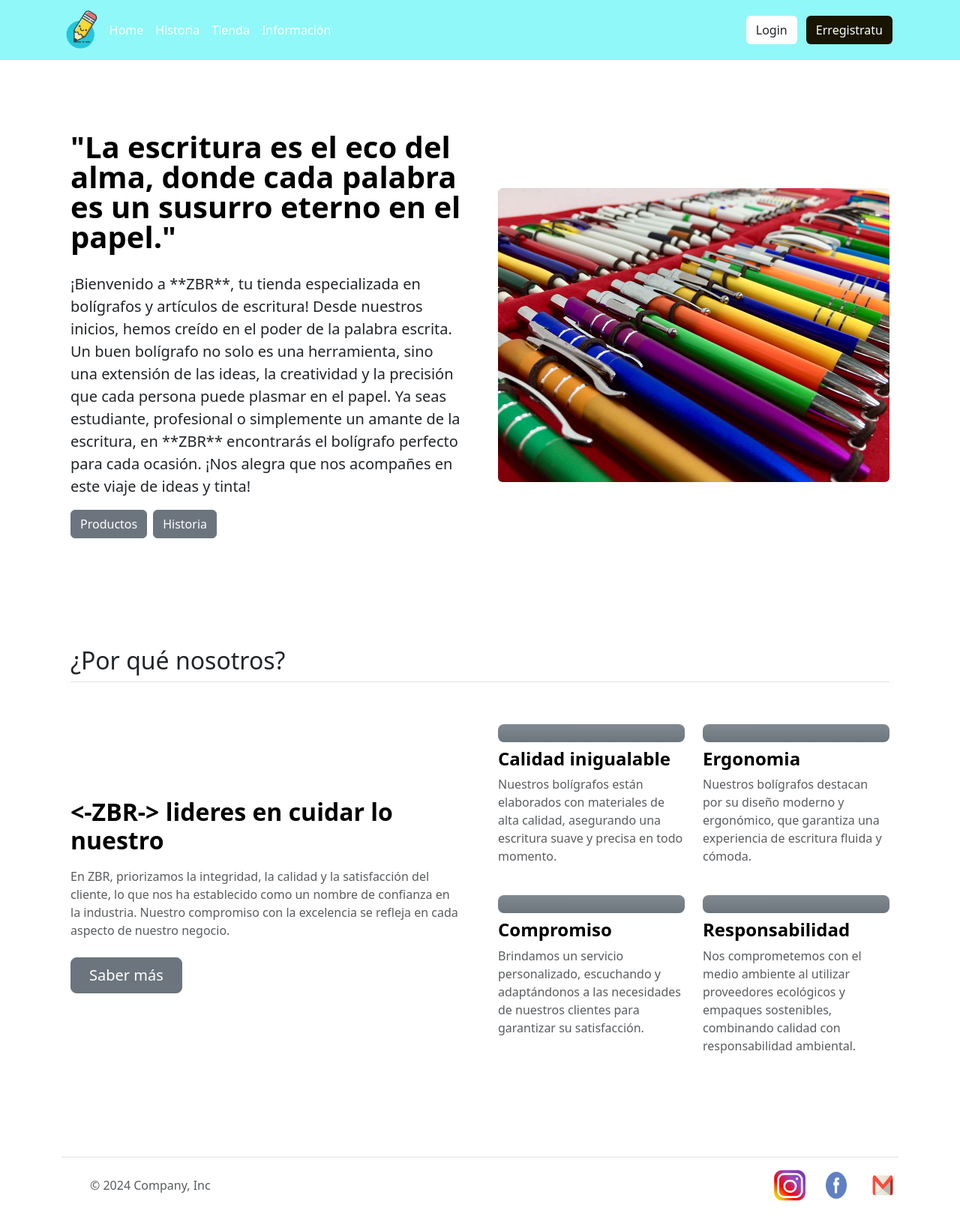
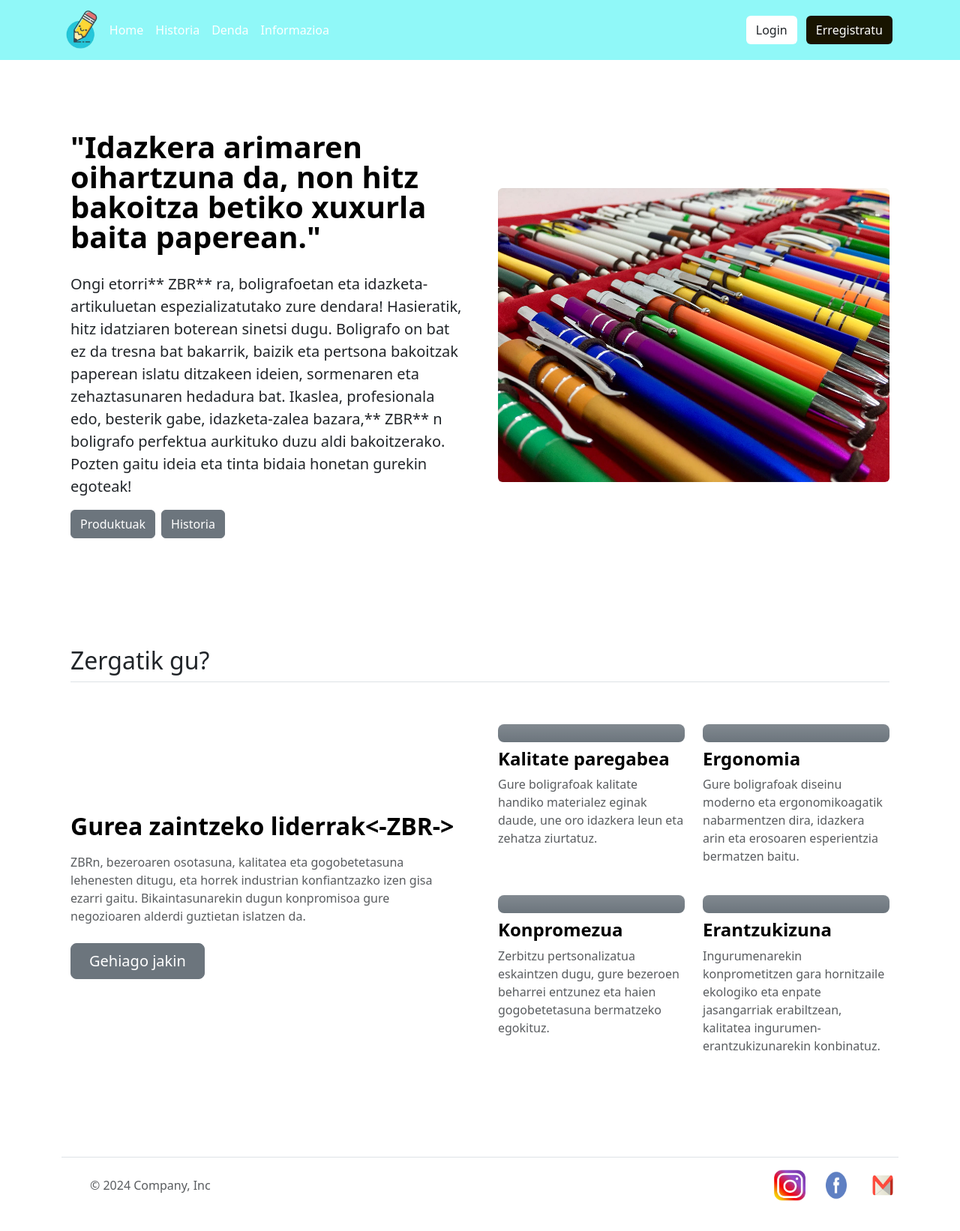
Before and after one commit to AitzolSotoUniEibar/ZBR_Erronka1, a PHP site: page /home in a window 1280 px wide. Shown: the whole page at 75% size. Run offline with PHP 8.4, Linux system fonts and the light colour scheme.

Commit message:
Add files via upload

```diff
--- a/zbr/Views/home.php
+++ b/zbr/Views/home.php
@@ -12,14 +12,14 @@
                 <img src="..\ZBR\img\bolis.png" class="d-block mx-lg-auto img-fluid rounded" alt="Bootstrap Themes" width="700" height="500" loading="lazy">
             </div>
             <div class="col-lg-6">
-                <h4 class="display-6 fw-bold text-body-emphasis lh-1 mb-1">"La escritura es el eco del alma, donde cada palabra es un susurro eterno en el papel."</h4><br>
-                <p class="lead">¡Bienvenido a **ZBR**, tu tienda especializada en bolígrafos y artículos de escritura!
+                <h4 class="display-6 fw-bold text-body-emphasis lh-1 mb-1">"Idazkera arimaren oihartzuna da, non hitz bakoitza betiko xuxurla baita paperean."</h4><br>
+                <p class="lead">Ongi etorri** ZBR** ra, boligrafoetan eta idazketa-artikuluetan espezializatutako zure dendara!
 
-                    Desde nuestros inicios, hemos creído en el poder de la palabra escrita. Un buen bolígrafo no solo es una herramienta, sino una extensión de las ideas, la creatividad y la precisión que cada persona puede plasmar en el papel.
-                    Ya seas estudiante, profesional o simplemente un amante de la escritura, en **ZBR** encontrarás el bolígrafo perfecto para cada ocasión. ¡Nos alegra que nos acompañes en este viaje de ideas y tinta!
+                Hasieratik, hitz idatziaren boterean sinetsi dugu. Boligrafo on bat ez da tresna bat bakarrik, baizik eta pertsona bakoitzak paperean islatu ditzakeen ideien, sormenaren eta zehaztasunaren hedadura bat.
+                Ikaslea, profesionala edo, besterik gabe, idazketa-zalea bazara,** ZBR** n boligrafo perfektua aurkituko duzu aldi bakoitzerako. Pozten gaitu ideia eta tinta bidaia honetan gurekin egoteak!
                 </p>
                 <div class="d-grid gap-2 d-md-flex justify-content-md-start">
-                    <button type="button" class="btn btn-secondary">Productos</button>
+                    <button type="button" class="btn btn-secondary">Produktuak</button>
                     <button type="button" class="btn btn-secondary">Historia</button>
                 </div>
             </div>
@@ -27,13 +27,13 @@
     </div>
 
     <div class="container px-4 py-5">
-        <h2 class="pb-2 border-bottom">¿Por qué nosotros?</h2>
+        <h2 class="pb-2 border-bottom">Zergatik gu?</h2>
 
         <div class="row row-cols-1 row-cols-md-2 align-items-md-center g-5 py-5">
             <div class="col d-flex flex-column align-items-start gap-2">
-                <h2 class="fw-bold text-body-emphasis"><-ZBR-> lideres en cuidar lo nuestro</h2>
-                <p class="text-body-secondary">En ZBR, priorizamos la integridad, la calidad y la satisfacción del cliente, lo que nos ha establecido como un nombre de confianza en la industria. Nuestro compromiso con la excelencia se refleja en cada aspecto de nuestro negocio.</p>
-                <button type="button" class="btn btn-secondary btn-lg px-4">Saber más</button>
+                <h2 class="fw-bold text-body-emphasis">Gurea zaintzeko liderrak<-ZBR-></h2>
+                <p class="text-body-secondary">ZBRn, bezeroaren osotasuna, kalitatea eta gogobetetasuna lehenesten ditugu, eta horrek industrian konfiantzazko izen gisa ezarri gaitu. Bikaintasunarekin dugun konpromisoa gure negozioaren alderdi guztietan islatzen da.</p>
+                <button type="button" class="btn btn-secondary btn-lg px-4">Gehiago jakin</button>
             </div>
 
             <div class="col">
@@ -44,8 +44,8 @@
                             <use xlink:href="#collection"></use>
                         </svg>
                     </div>
-                    <h4 class="fw-semibold mb-0 text-body-emphasis">Calidad inigualable</h4>
-                    <p class="text-body-secondary">Nuestros bolígrafos están elaborados con materiales de alta calidad, asegurando una escritura suave y precisa en todo momento.</p>
+                    <h4 class="fw-semibold mb-0 text-body-emphasis">Kalitate paregabea</h4>
+                    <p class="text-body-secondary">Gure boligrafoak kalitate handiko materialez eginak daude, une oro idazkera leun eta zehatza ziurtatuz.</p>
                 </div>
 
                 <div class="col d-flex flex-column gap-2">
@@ -55,7 +55,7 @@
                         </svg>
                     </div>
                     <h4 class="fw-semibold mb-0 text-body-emphasis">Ergonomia</h4>
-                    <p class="text-body-secondary">Nuestros bolígrafos destacan por su diseño moderno y ergonómico, que garantiza una experiencia de escritura fluida y cómoda.</p>
+                    <p class="text-body-secondary">Gure boligrafoak diseinu moderno eta ergonomikoagatik nabarmentzen dira, idazkera arin eta erosoaren esperientzia bermatzen baitu.</p>
                 </div>
 
                 <div class="col d-flex flex-column gap-2">
@@ -64,8 +64,8 @@
                             <use xlink:href="#speedometer"></use>
                         </svg>
                     </div>
-                    <h4 class="fw-semibold mb-0 text-body-emphasis">Compromiso</h4>
-                    <p class="text-body-secondary">Brindamos un servicio personalizado, escuchando y adaptándonos a las necesidades de nuestros clientes para garantizar su satisfacción.</p>
+                    <h4 class="fw-semibold mb-0 text-body-emphasis">Konpromezua</h4>
+                    <p class="text-body-secondary">Zerbitzu pertsonalizatua eskaintzen dugu, gure bezeroen beharrei entzunez eta haien gogobetetasuna bermatzeko egokituz.</p>
                 </div>
 
                 <div class="col d-flex flex-column gap-2">
@@ -74,8 +74,8 @@
                             <use xlink:href="#table"></use>
                         </svg>
                     </div>
-                    <h4 class="fw-semibold mb-0 text-body-emphasis">Responsabilidad</h4>
-                    <p class="text-body-secondary">Nos comprometemos con el medio ambiente al utilizar proveedores ecológicos y empaques sostenibles, combinando calidad con responsabilidad ambiental.</p>
+                    <h4 class="fw-semibold mb-0 text-body-emphasis"> Erantzukizuna</h4>
+                    <p class="text-body-secondary">Ingurumenarekin konprometitzen gara hornitzaile ekologiko eta enpate jasangarriak erabiltzean, kalitatea ingurumen-erantzukizunarekin konbinatuz.</p>
                 </div>
                 </div>
             </div>
--- a/zbr/header.php
+++ b/zbr/header.php
@@ -21,8 +21,8 @@
             <ul class="nav col-12 col-lg-auto me-lg-auto mb-2 justify-content-center mb-md-0">
                 <li><a href="home" class="nav-link px-2 link">Home</a></li>
                 <li><a href="./historia.php" class="nav-link px-2 link">Historia</a></li>
-                <li><a href="./tienda.php" class="nav-link px-2 link">Tienda</a></li>
-                <li><a href="./informacion.php" class="nav-link px-2 link">Información</a></li>
+                <li><a href="./denda.php" class="nav-link px-2 link">Denda</a></li>
+                <li><a href="./informazioa.php" class="nav-link px-2 link">Informazioa</a></li>
             </ul>
 
 
```
